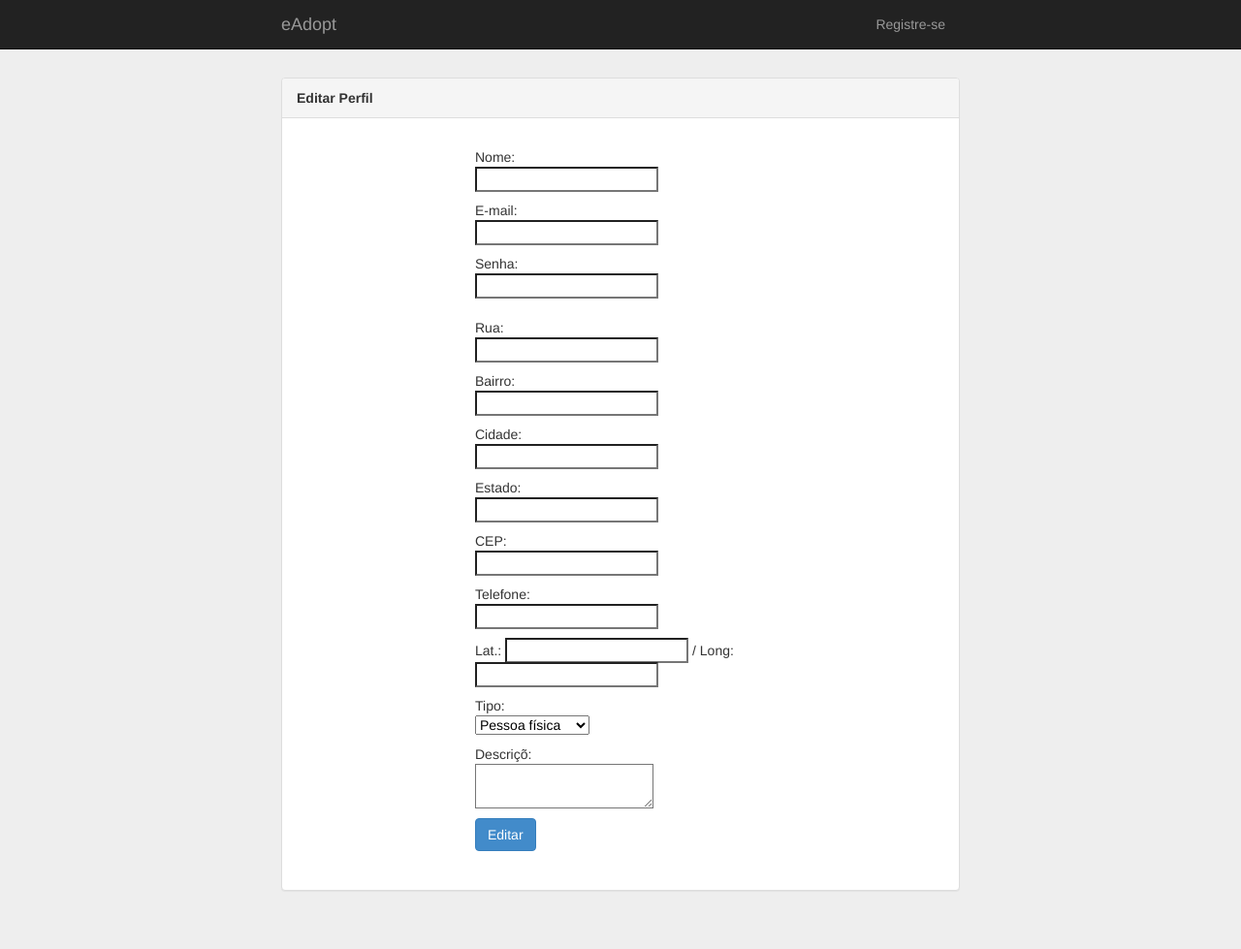
After one commit to EdyKnopfler/mac0439-fase3, a Django app: template eadopt/usuarios/templates/editar.html in a window 1280 px wide. The commit adds this page. Shown: the whole page at 97% size. Run offline with Django 3.2, Linux system fonts and the light colour scheme; the template is opened without the code that fills it, so the values that code supplies are empty.

Commit message:
Algumas coisinhas

```diff
--- a/eadopt/eadopt/mongo.py
+++ b/eadopt/eadopt/mongo.py
@@ -1,4 +1,4 @@
-from eadopt.settings import MONGO_HOST, MONGO_PORT
+from eadopt.settings import MONGO_HOST, MONGO_PORT, MONGO_DATABASE
 from pymongo import MongoClient
 
 def conectar_mongo():
--- a/eadopt/eadopt/settings.py
+++ b/eadopt/eadopt/settings.py
@@ -84,8 +84,8 @@ DATABASES = {
     'default': {
         'ENGINE': 'django.db.backends.postgresql',
         'NAME': 'fase3',
-        'USER': 'ederson',
-        'PASSWORD': 'jethrotull',
+        'USER': 'fcaetano',
+        'PASSWORD': '235711novo',
         'HOST': '127.0.0.1',
         'PORT': '5432',
     }
--- a/eadopt/templates/base.html
+++ b/eadopt/templates/base.html
@@ -20,7 +20,7 @@
             <ul class="nav navbar-nav navbar-right">
                {% if 'usuario_id' in request.session %}
                     <li>
-                        <a href="{# {% url 'usuario_editar' %} #}">Editar Perfil</a>
+                        <a href=" {% url 'usuario_editar' %} ">Editar Perfil</a>
                     </li>
                     <li>
                         <a href="{% url 'usuario_logout' %}">Sair</a>
--- a/eadopt/usuarios/models.py
+++ b/eadopt/usuarios/models.py
@@ -13,6 +13,7 @@ class Usuario(models.Model):
    latitude = models.FloatField(null=True, blank=True)
    longitude = models.FloatField(null=True, blank=True)
    id_mongo = models.CharField(max_length=24, null=True, blank=True)
+   tipo = models.CharField(max_length=2, null=False, blank=False, default="PF")
 
 class PF(Usuario):
    cpf = models.CharField(max_length=11, unique=True)
--- /dev/null
+++ b/eadopt/usuarios/templates/editar.html
@@ -0,0 +1,15 @@
+{% extends 'base.html' %}
+{% block content %}
+
+ <div class="panel panel-default">
+     <div class="panel-heading"><strong>Editar Perfil</strong></div>
+     <div class="panel-body">
+         <form class="form-signin" action="{#{% url 'usuario_criar' %}#}" method="post">
+            {% include "form.html" %}
+
+             <p><input type="submit" value="Editar" class="btn btn-primary"/></p>
+         </form>
+     </div>
+ </div>
+
+{% endblock %}
--- /dev/null
+++ b/eadopt/usuarios/templates/form.html
@@ -0,0 +1,84 @@
+{% csrf_token %}
+
+             <p>
+             Nome: <br>
+             <input type="text" name="nome" maxlength="80" value="{{usuario.nome}}">
+             </p>
+
+             <p>
+             E-mail: <br>
+             <input type="text" name="email" maxlength="80" value="{{usuario.email}}" >
+             </p>
+
+             <p>
+             Senha: <br>
+             <input type="password" name="senha" maxlength="20" value="{{usuario.senha}}">
+             </p>
+
+             <p>
+             Rua: <br>
+             <input type="text" name="rua" maxlength="80" value="{{usuario.rua}}">
+             </p>
+
+             <p>
+             Bairro: <br>
+             <input type="text" name="bairro" maxlength="80" value="{{usuario.bairro}}">
+             </p>
+
+             <p>
+             Cidade: <br>
+             <input type="text" name="cidade" maxlength="80" value="{{usuario.cidade}}">
+             </p>
+
+             <p>
+             Estado: <br>
+             <input type="text" name="estado" maxlength="2" value="{{usuario.estado}}">
+             </p>
+
+             <p>
+             CEP: <br>
+             <input type="text" name="cep" maxlength="8" value="{{usuario.cep}}">
+             </p>
+
+             <p>
+             Telefone: <br>
+             <input type="text" name="telefone" maxlength="11" value="{{usuario.telefone}}">
+             </p>
+
+             <p>
+             Lat.: <input type="text" name="latitude" value="{{usuario.latitude}}"> /
+             Long: <input type="text" name="longitude" value="{{usuario.longitude}}">
+             </p>
+
+             <p>
+             Tipo: <br>
+             <select name="tipo">
+                <option value="pf">Pessoa física</option>
+                <option value="pj">Pessoa jurídica</option>
+             </select>
+             </p>
+
+             {% if usuario.tipo == 'PF' %}
+             <p>
+             CPF: <br>
+             <input type="text" name="cpf" maxlength="11" value="{{usuario.cpf}}">
+             </p>
+
+
+             <p>
+             Data de nascimento: <br>
+             <input type="date" name="data_nascimento" value="{{usuario.data_nascimento}}">
+             </p>
+             {% endif %}
+
+             {% if usuario.tipo == 'PJ' %}
+             <p>
+             CNPJ: <br>
+             <input type="text" name="cnpj" maxlength="14" value="{{usuario.cnpj}}">
+             </p>
+             {% endif %}
+
+             <p>
+             Descriçõ: <br>
+             <textarea name="descricao"></textarea>
+             </p>
--- a/eadopt/usuarios/urls.py
+++ b/eadopt/usuarios/urls.py
@@ -8,7 +8,7 @@ urlpatterns = [
     url(r'^logout/$', views.logout, name='usuario_logout'),
     url(r'^novo/$', views.novo, name='usuario_novo'),
     url(r'^criar/$', views.criar, name='usuario_criar'),
-    #url(r'^editar/$', views.editar, name='usuario_editar'),
+    url(r'^editar/$', views.editar, name='usuario_editar'),
     #url(r'^atualizar/$', views.update, name='usuario_update'),
     #url(r'^remover/$', views.delete, name='usuario_remover')
 ]
```
Also changed, not shown: eadopt/usuarios/templates/novo.html (+1 -74 lines), eadopt/usuarios/views.py (+26 -2 lines), eadopt/usuarios/migrations/0006_usuario_tipo.py (added).
